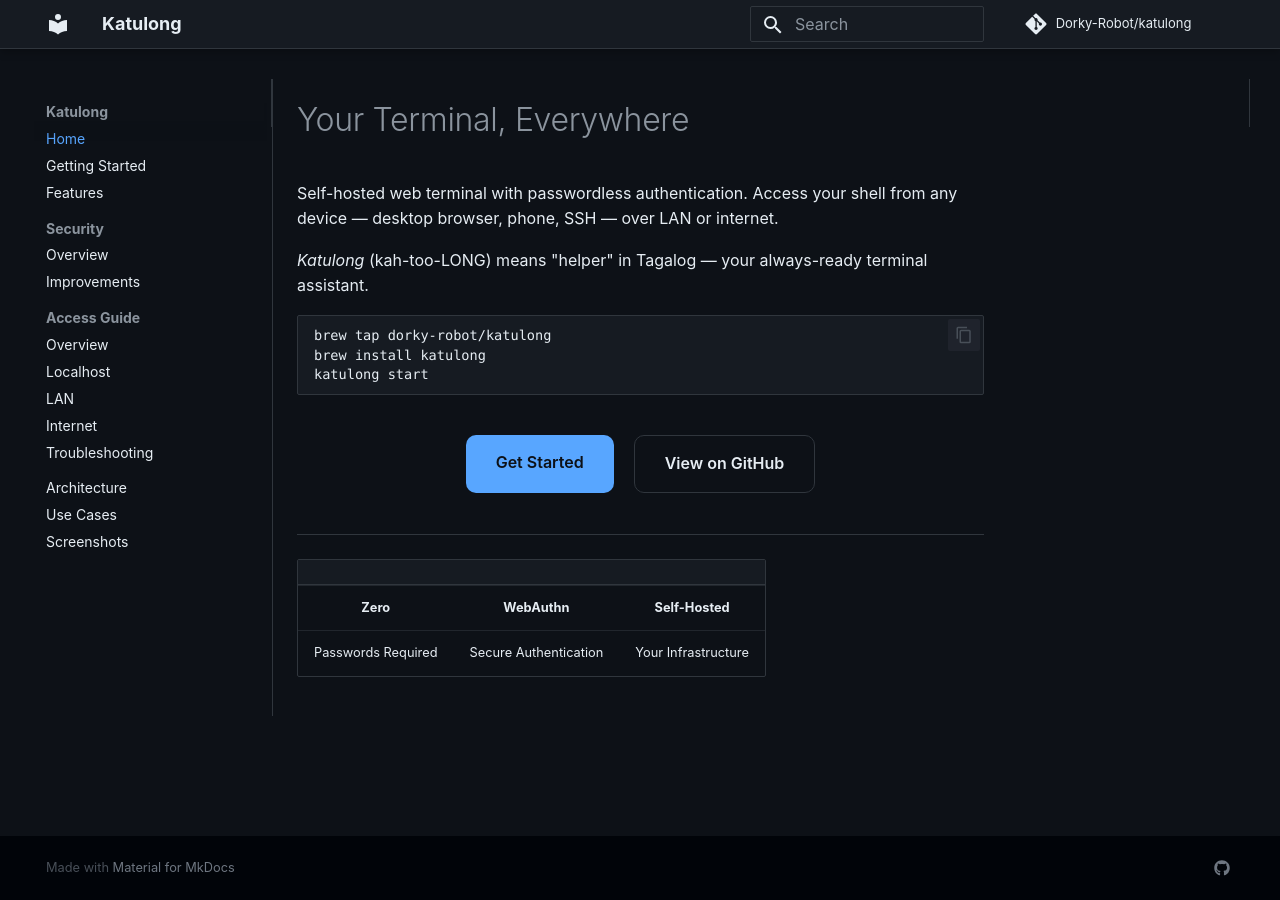
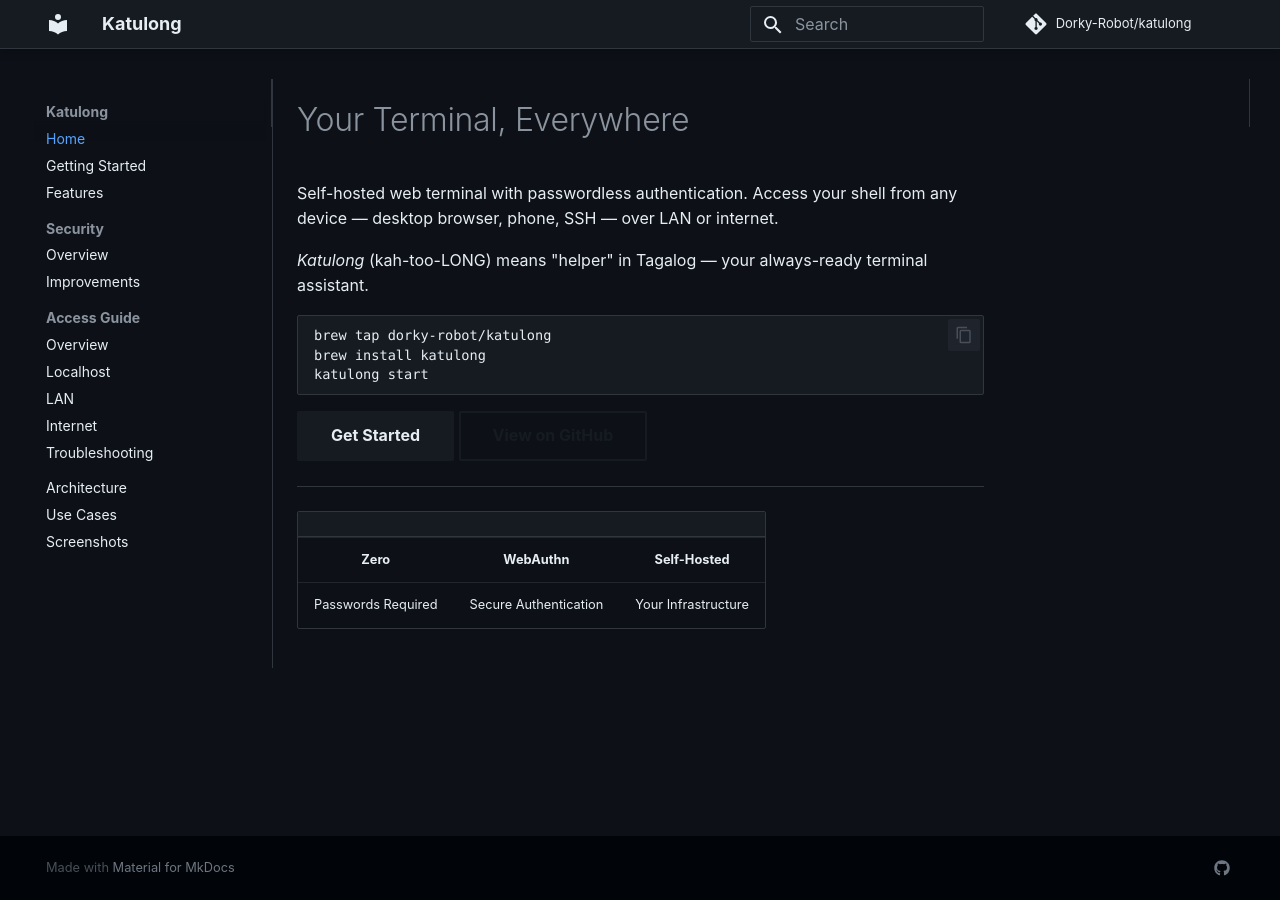
Before and after one commit to Dorky-Robot/katulong, an MkDocs documentation site: the page built from docs/index.md, in a window 1280 px wide. Built offline with MkDocs 1.6.1 and Material for MkDocs 9.7.7, drawn with Linux system fonts in a browser that asks for light colours; comment, search, counter and statistics services are not loaded.

Commit message:
Fix review findings: disable Google Fonts, use Material buttons, fix CSS selector
- Add font: false to mkdocs.yml to prevent loading unused Google Fonts
- Replace inline-styled HTML buttons with MkDocs Material .md-button syntax
- Fix dead CSS selector: label--active -> label:has(+ input:checked)
- Add site/ to .gitignore to prevent committing build artifacts

````diff
--- a/docs/assets/css/dorkyrobot-theme.css
+++ b/docs/assets/css/dorkyrobot-theme.css
@@ -109,7 +109,7 @@
   color: #8b949e;
 }
 
-[data-md-color-scheme="slate"] .md-typeset .tabbed-labels > label--active,
+[data-md-color-scheme="slate"] .md-typeset .tabbed-labels > label:has(+ input:checked),
 [data-md-color-scheme="slate"] .md-typeset .tabbed-labels > label:hover {
   color: #58a6ff;
 }
--- a/docs/index.md
+++ b/docs/index.md
@@ -11,10 +11,8 @@ brew install katulong
 katulong start
 ```
 
-<div style="display: flex; justify-content: center; gap: 1rem; margin: 2rem 0;">
-  <a href="getting-started/" style="display: inline-block; padding: 0.75rem 1.5rem; background: #58a6ff; color: #0d1117; border-radius: 0.5rem; font-weight: 600; text-decoration: none;">Get Started</a>
-  <a href="https://github.com/Dorky-Robot/katulong" target="_blank" style="display: inline-block; padding: 0.75rem 1.5rem; border: 1px solid #30363d; color: #e6edf3; border-radius: 0.5rem; font-weight: 600; text-decoration: none;">View on GitHub</a>
-</div>
+[Get Started](getting-started.md){ .md-button .md-button--primary }
+[View on GitHub](https://github.com/Dorky-Robot/katulong){ .md-button }
 
 ---
 
--- a/mkdocs.yml
+++ b/mkdocs.yml
@@ -9,6 +9,7 @@ edit_uri: edit/main/docs/
 
 theme:
   name: material
+  font: false
   palette:
     scheme: slate
   features:
````
Also changed, not shown: 1 other file.
